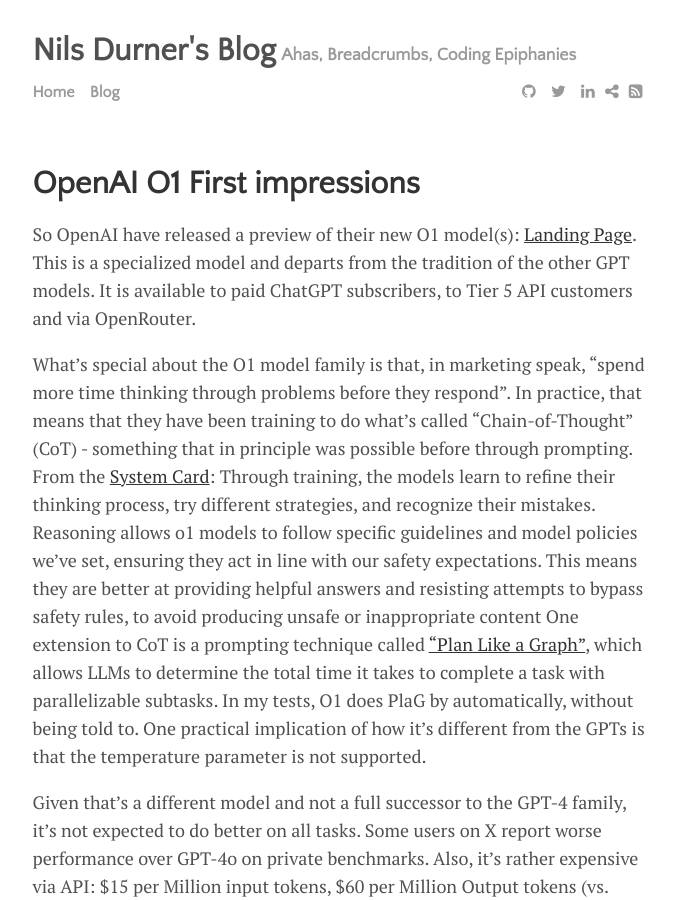
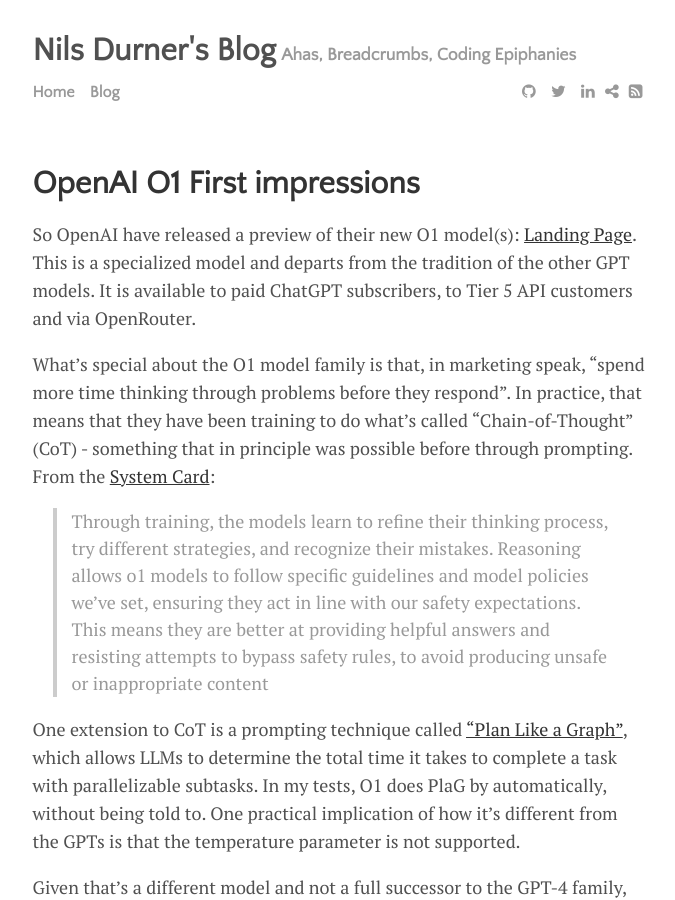
Before and after one commit to ndurner/ndurner.github.io, a Jekyll site: the page built from _posts/2024-09-13-openai-o1-preview.md, in a window 1280 px wide and 900 px high. Shown: the whole window, without its empty margins (300-975 px from the left). Built offline with Jekyll 4.4.1, drawn with Linux system fonts in a browser that asks for light colours.

Commit message:
Formatting fix

```diff
--- a/_posts/2024-09-13-openai-o1-preview.md
+++ b/_posts/2024-09-13-openai-o1-preview.md
@@ -11,7 +11,8 @@
 So OpenAI have released a preview of their new O1 model(s): [Landing Page](https://openai.com/o1/). This is a specialized model and departs from the tradition of the other GPT models. It is available to paid ChatGPT subscribers, to Tier 5 API customers and via OpenRouter.
 
 What's special about the O1 model family is that, in marketing speak, "spend more time thinking through problems before they respond". In practice, that means that they have been training to do what's called "Chain-of-Thought" (CoT) - something that in principle was possible before through prompting. From the [System Card](https://assets.ctfassets.net/kftzwdyauwt9/67qJD51Aur3eIc96iOfeOP/71551c3d223cd97e591aa89567306912/o1_system_card.pdf):
-Through training, the models learn to refine their thinking process, try different strategies, and recognize their mistakes. Reasoning allows o1 models to follow specific guidelines and model policies we’ve set, ensuring they act in line with our safety expectations. This means they are better at providing helpful answers and resisting attempts to bypass safety rules, to avoid producing unsafe or inappropriate content
+> Through training, the models learn to refine their thinking process, try different strategies, and recognize their mistakes. Reasoning allows o1 models to follow specific guidelines and model policies we’ve set, ensuring they act in line with our safety expectations. This means they are better at providing helpful answers and resisting attempts to bypass safety rules, to avoid producing unsafe or inappropriate content
+
 One extension to CoT is a prompting technique called ["Plan Like a Graph"](https://arxiv.org/abs/2402.02805), which allows LLMs to determine the total time it takes to complete a task with parallelizable subtasks. In my tests, O1 does PlaG by automatically, without being told to.
 One practical implication of how it's different from the GPTs is that the temperature parameter is not supported.
 
```
